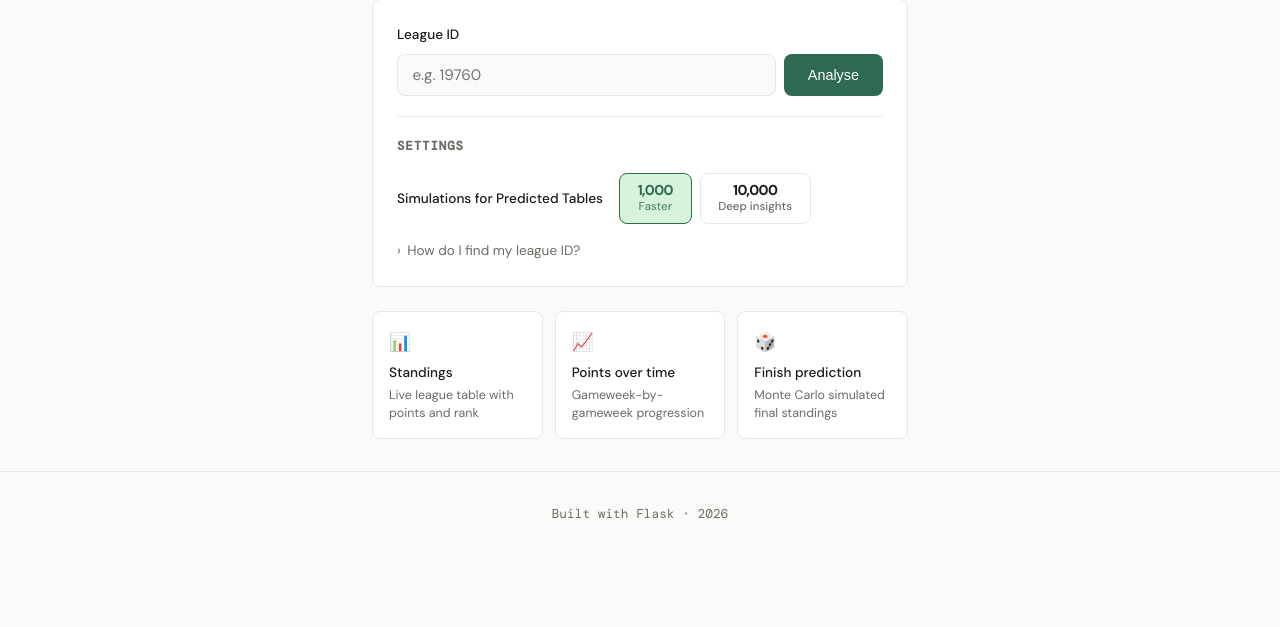
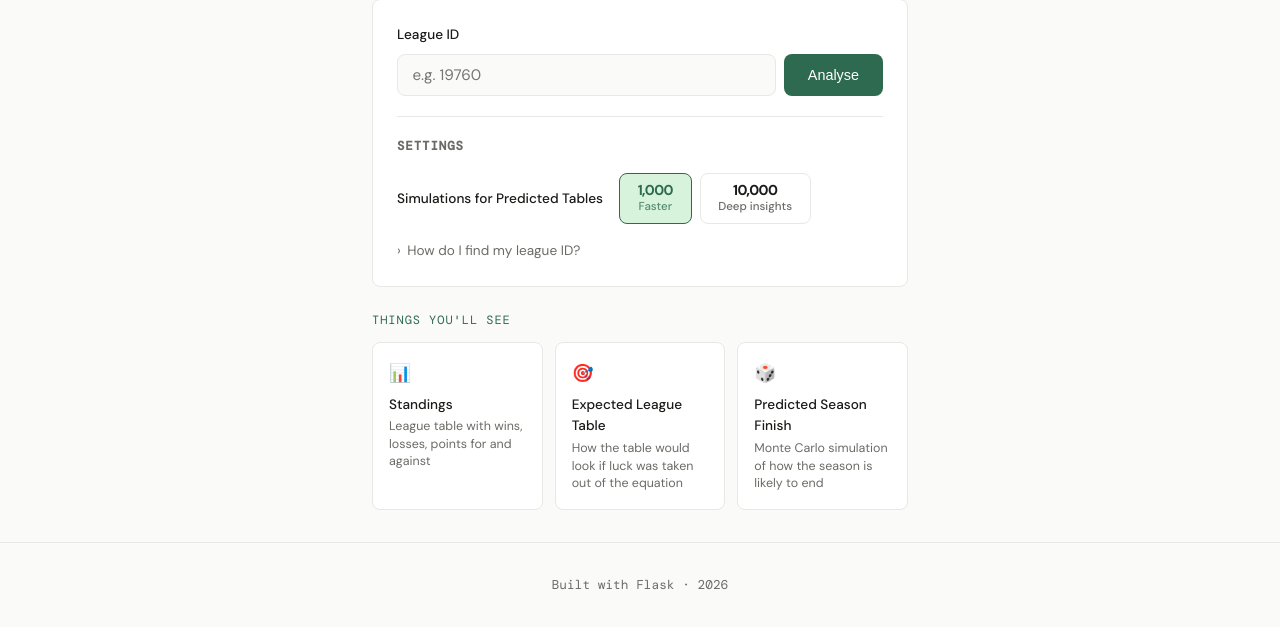
Before and after one commit to benmurphy97/bensportfolio, a Flask app: page /fpl in a window 1280 px wide. Shown: the part 289-916 px from the top of the page. Before the commit the page ends 808 px from the top, so only its background shows below. Run offline with Flask 3, Linux system fonts and the light colour scheme; some libraries are stand-ins or nearby versions.

Commit message:
Cleaned up fpll landing page

```diff
--- a/website/portfolio/static/css/style.css
+++ b/website/portfolio/static/css/style.css
@@ -379,6 +379,14 @@ input:focus, textarea:focus { outline: none; border-color: var(--accent); }
 .fpl-hint-body ol { padding-left: 1.2rem; margin: 0.4rem 0 0; }
 .fpl-hint-body li { margin-bottom: 0.3rem; }
 .fpl-hint-body code { font-family: var(--font-mono); font-size: 0.8rem; background: var(--border); padding: 1px 5px; border-radius: 4px; }
+.fpl-features-label {
+  font-family: var(--font-mono);
+  font-size: 0.75rem;
+  color: var(--accent);
+  letter-spacing: 0.08em;
+  text-transform: uppercase;
+  margin-bottom: 0.75rem;
+}
 .fpl-features { display: grid; grid-template-columns: repeat(3, 1fr); gap: 0.75rem; margin-bottom: 2rem; }
 .fpl-feature {
   background: var(--surface);
--- a/website/portfolio/templates/fpl.html
+++ b/website/portfolio/templates/fpl.html
@@ -67,21 +67,22 @@
     </div>
 
     <!-- Feature cards -->
+    <p class="fpl-features-label">Things you'll see</p>
     <div class="fpl-features">
       <div class="fpl-feature">
         <div class="fpl-feature-icon">📊</div>
         <div class="fpl-feature-label">Standings</div>
-        <div class="fpl-feature-desc">Live league table with points and rank</div>
+        <div class="fpl-feature-desc">League table with wins, losses, points for and against</div>
       </div>
       <div class="fpl-feature">
-        <div class="fpl-feature-icon">📈</div>
-        <div class="fpl-feature-label">Points over time</div>
-        <div class="fpl-feature-desc">Gameweek-by-gameweek progression</div>
+        <div class="fpl-feature-icon">🎯</div>
+        <div class="fpl-feature-label">Expected League Table</div>
+        <div class="fpl-feature-desc">How the table would look if luck was taken out of the equation</div>
       </div>
       <div class="fpl-feature">
         <div class="fpl-feature-icon">🎲</div>
-        <div class="fpl-feature-label">Finish prediction</div>
-        <div class="fpl-feature-desc">Monte Carlo simulated final standings</div>
+        <div class="fpl-feature-label">Predicted Season Finish</div>
+        <div class="fpl-feature-desc">Monte Carlo simulation of how the season is likely to end</div>
       </div>
     </div>
 
```
Also changed, not shown: website/portfolio/templates/index.html (+2 -27 lines).
